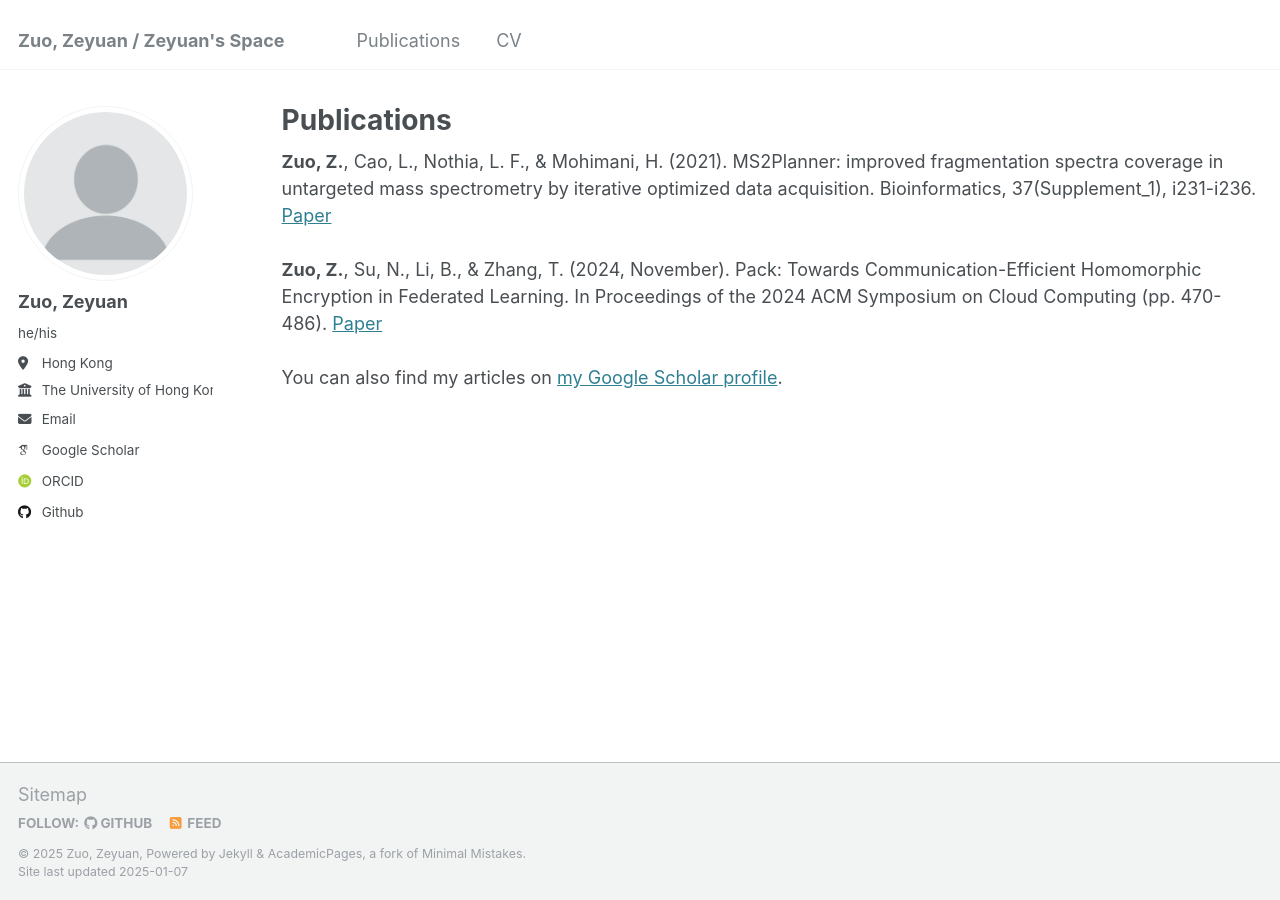
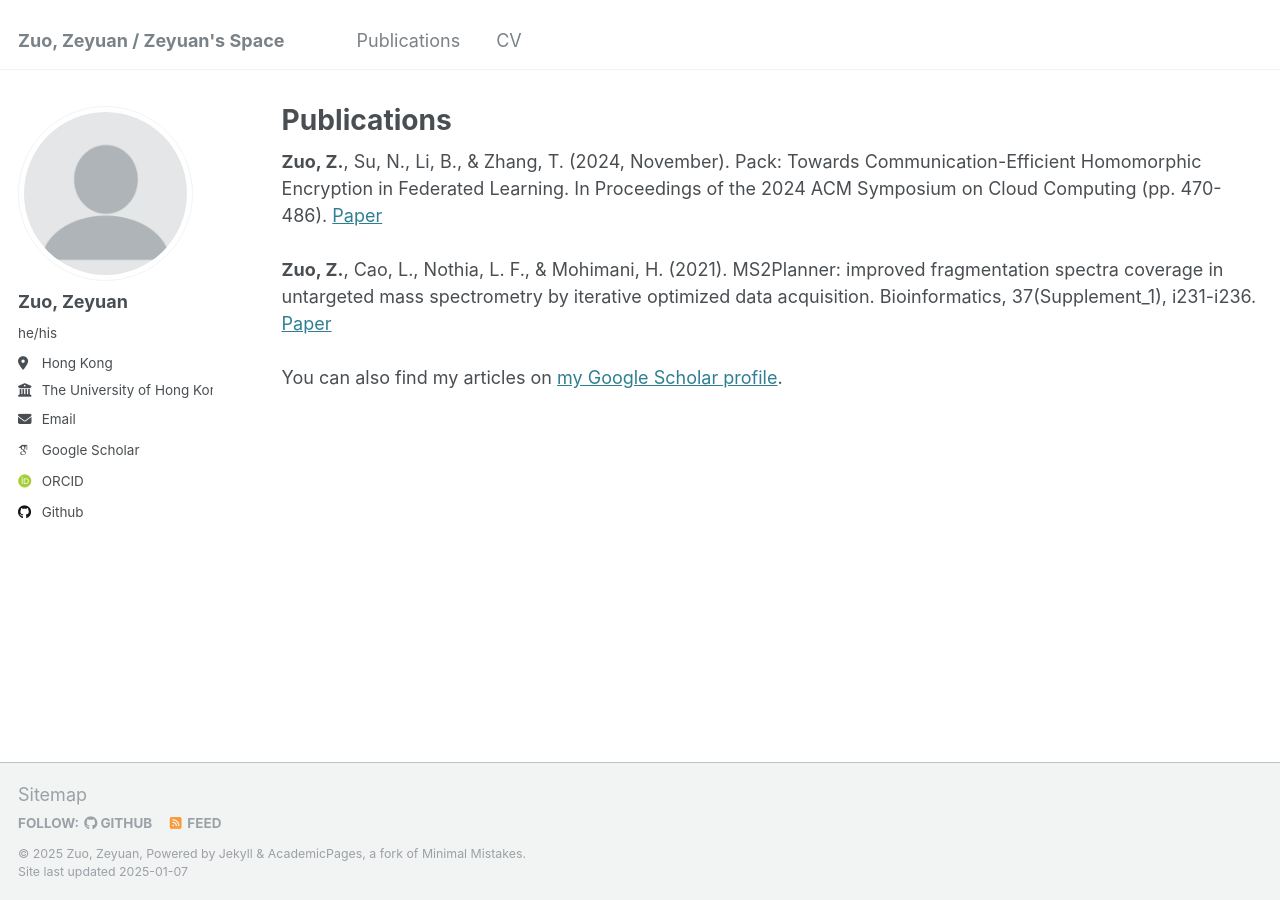
Before and after one commit to zeyuanz/zeyuanz.github.io, a Jekyll site: the page built from _pages/publications.html, in a window 1280 px wide. Built offline with Jekyll 4.4.1, drawn with Linux system fonts in a browser that asks for light colours; some web fonts are replaced; part of the change alters nothing that is shown.

```diff
--- a/_pages/publications.html
+++ b/_pages/publications.html
@@ -4,9 +4,10 @@ title: "Publications"
 permalink: /publications/
 author_profile: true
 ---
+<b>Zuo, Z.</b>, Su, N., Li, B., & Zhang, T. (2024, November). Pack: Towards Communication-Efficient Homomorphic Encryption in Federated Learning. In Proceedings of the 2024 ACM Symposium on Cloud Computing (pp. 470-486). <a href="https://dl.acm.org/doi/abs/10.1145/3698038.3698557">Paper</a><br /><br />
+
 <b>Zuo, Z.</b>, Cao, L., Nothia, L. F., & Mohimani, H. (2021). MS2Planner: improved fragmentation spectra coverage in untargeted mass spectrometry by iterative optimized data acquisition. Bioinformatics, 37(Supplement_1), i231-i236. <a href="https://academic.oup.com/bioinformatics/article/37/Supplement_1/i231/6319686">Paper</a><br /><br />
 
-<b>Zuo, Z.</b>, Su, N., Li, B., & Zhang, T. (2024, November). Pack: Towards Communication-Efficient Homomorphic Encryption in Federated Learning. In Proceedings of the 2024 ACM Symposium on Cloud Computing (pp. 470-486). <a href="https://dl.acm.org/doi/abs/10.1145/3698038.3698557">Paper</a><br /><br />
 
 {% if site.author.googlescholar %}
   <div class="wordwrap">You can also find my articles on <a href="{{site.author.googlescholar}}">my Google Scholar profile</a>.</div><br /><br />
```
